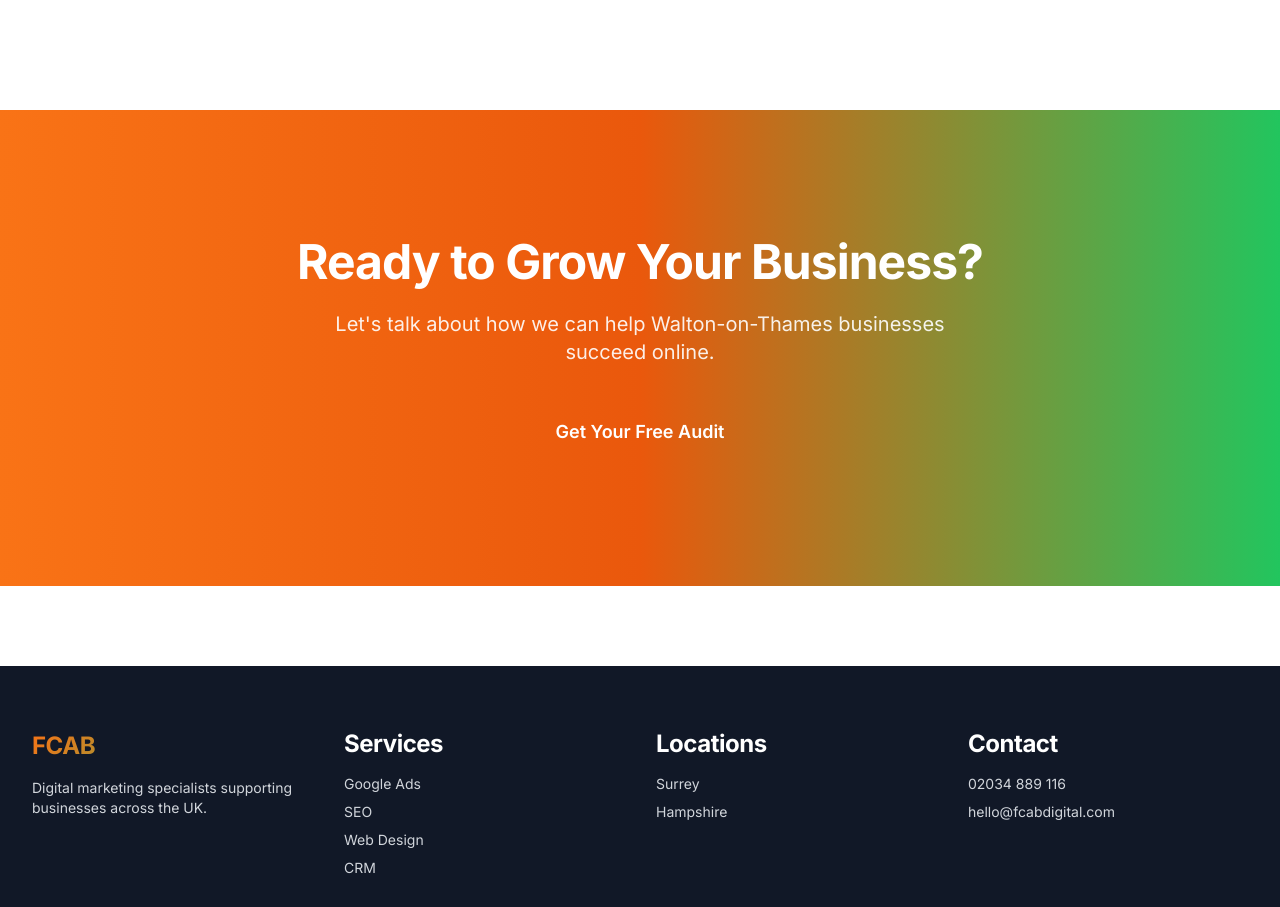
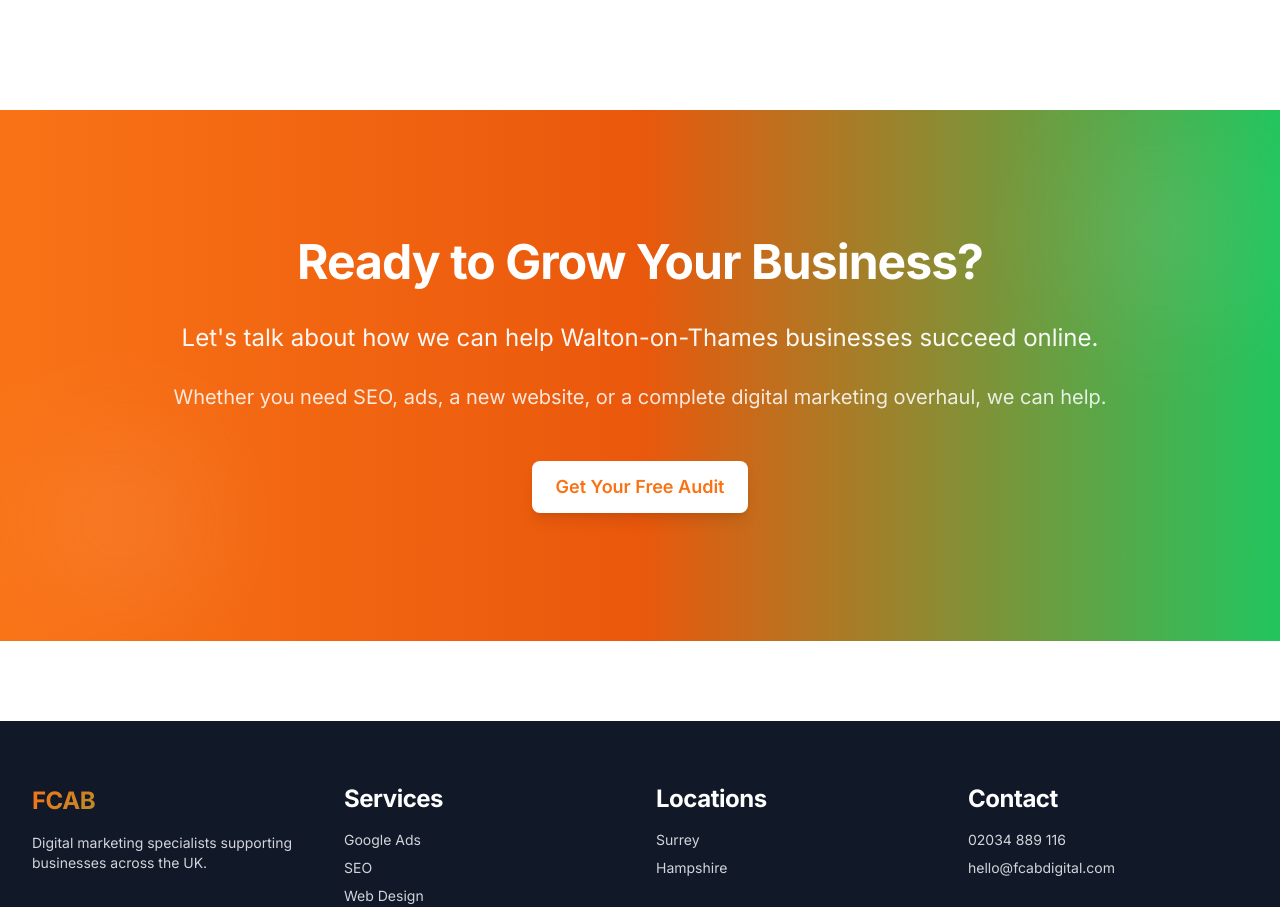
Before and after one commit to fcabdigital/fcab-digital, a Next.js app: page /digital-marketing-agency-surrey/walton-on-thames in a window 1280 px wide. Shown: the part 5541-6448 px from the top of the page. Built offline with nearby package versions, Linux system fonts and the light colour scheme.

Commit message:
Fix CTA section styling on Walton-on-Thames page

```diff
--- a/app/digital-marketing-agency-surrey/walton-on-thames/page.tsx
+++ b/app/digital-marketing-agency-surrey/walton-on-thames/page.tsx
@@ -271,12 +271,22 @@ export default function WaltonOnThamesPage() {
         </div>
       </section>
 
-      {/* CTA Section */}
-      <section className="py-32 bg-gradient-to-r from-primary-500 via-primary-600 to-accent-500 text-white">
-        <div className="container text-center">
-          <h2 className="text-5xl font-bold mb-6">Ready to Grow Your Business?</h2>
-          <p className="text-xl mb-10 opacity-90 max-w-2xl mx-auto">Let's talk about how we can help {town} businesses succeed online.</p>
-          <Link href="/contact-us/" className="btn btn-white text-lg px-8 py-4 inline-block hover:shadow-xl transition">
+      {/* CTA Section - Bold */}
+      <section className="py-32 bg-gradient-to-r from-primary-500 via-primary-600 to-accent-500 text-white relative overflow-hidden">
+        <div className="absolute inset-0 opacity-10">
+          <div className="absolute top-10 right-10 w-40 h-40 bg-white rounded-full blur-3xl"></div>
+          <div className="absolute bottom-10 left-10 w-40 h-40 bg-white rounded-full blur-3xl"></div>
+        </div>
+
+        <div className="container text-center max-w-2xl relative z-10">
+          <h2 className="text-5xl font-bold mb-8">Ready to Grow Your Business?</h2>
+          <p className="text-2xl text-white/95 mb-6 leading-relaxed">
+            Let's talk about how we can help {town} businesses succeed online.
+          </p>
+          <p className="text-xl text-white/85 mb-12 leading-relaxed">
+            Whether you need SEO, ads, a new website, or a complete digital marketing overhaul, we can help.
+          </p>
+          <Link href="/contact-us/" className="btn bg-white text-primary-500 hover:bg-dark-100 text-lg inline-block hover-lift shadow-lg">
             Get Your Free Audit
           </Link>
         </div>
```
